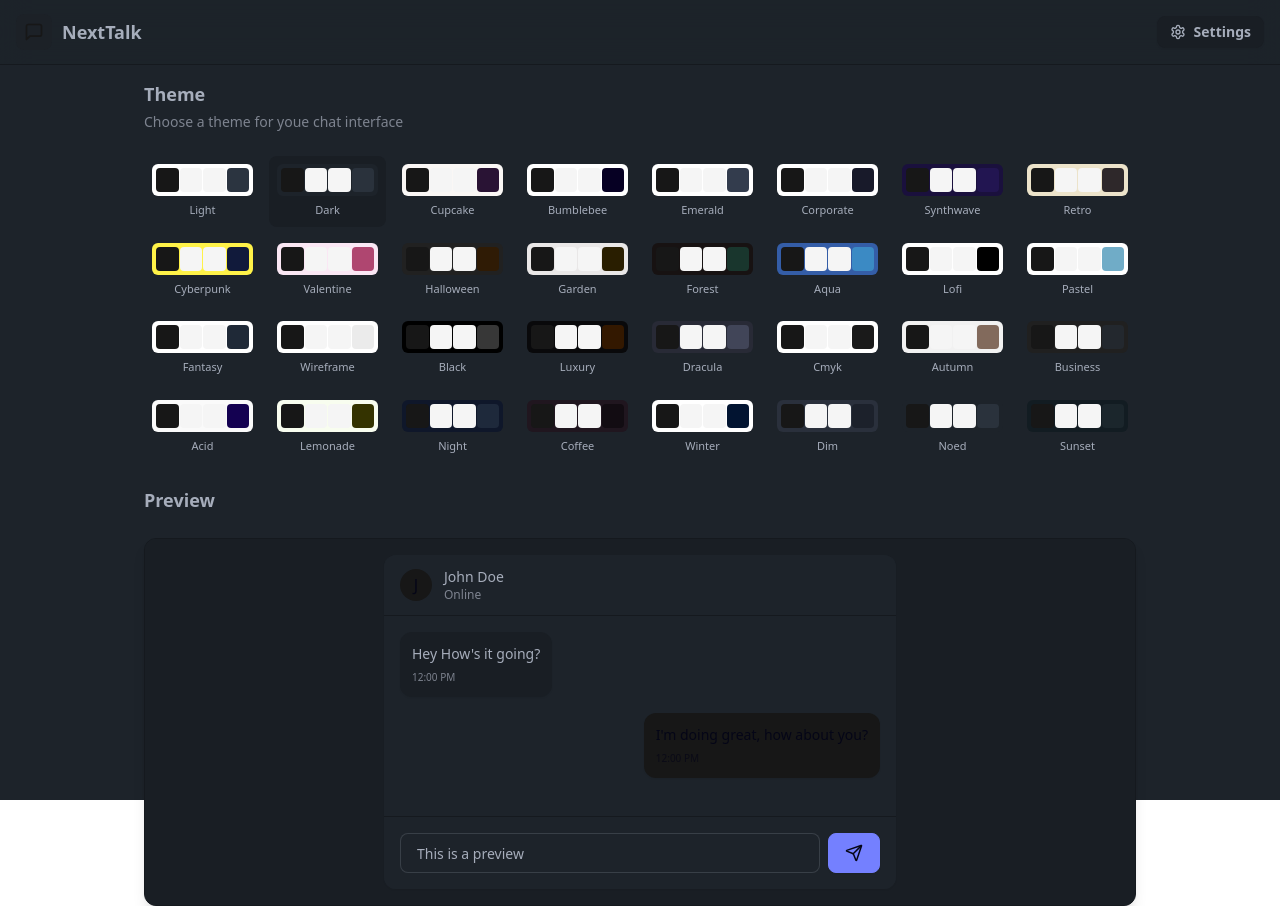
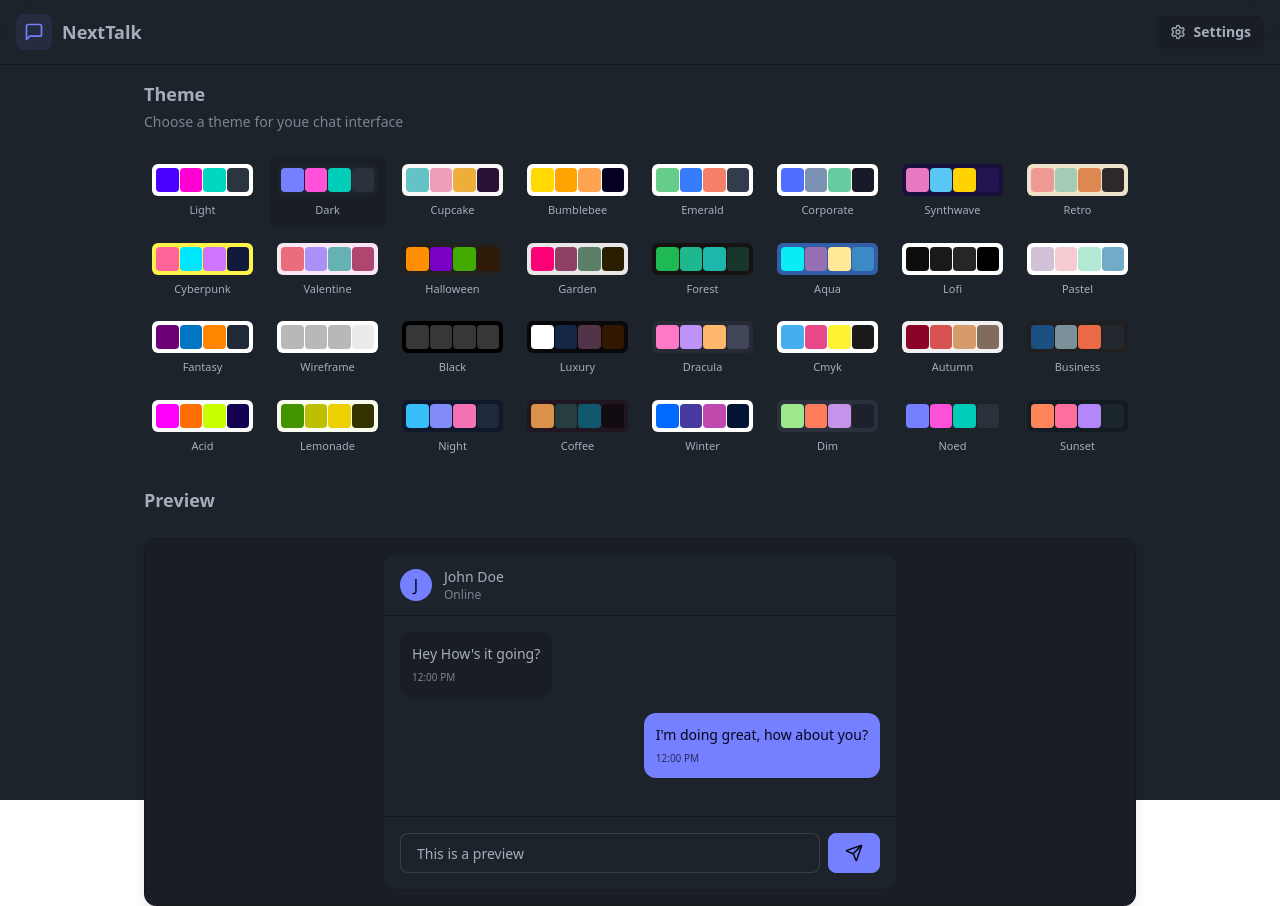
Before and after one commit to RanitJana/NextTalk, a React (Vite) app in the folder client/: page /settings in a window 1280 px wide. Built offline with nearby package versions, Linux system fonts and the light colour scheme.

Commit message:
fix overridden file

```diff
--- a/client/src/index.css
+++ b/client/src/index.css
@@ -1,68 +1,3 @@
 @tailwind base;
 @tailwind components;
 @tailwind utilities;
-
-@layer base {
-  :root {
-    --background: 0 0% 100%;
-    --foreground: 0 0% 3.9%;
-    --card: 0 0% 100%;
-    --card-foreground: 0 0% 3.9%;
-    --popover: 0 0% 100%;
-    --popover-foreground: 0 0% 3.9%;
-    --primary: 0 0% 9%;
-    --primary-foreground: 0 0% 98%;
-    --secondary: 0 0% 96.1%;
-    --secondary-foreground: 0 0% 9%;
-    --muted: 0 0% 96.1%;
-    --muted-foreground: 0 0% 45.1%;
-    --accent: 0 0% 96.1%;
-    --accent-foreground: 0 0% 9%;
-    --destructive: 0 84.2% 60.2%;
-    --destructive-foreground: 0 0% 98%;
-    --border: 0 0% 89.8%;
-    --input: 0 0% 89.8%;
-    --ring: 0 0% 3.9%;
-    --chart-1: 12 76% 61%;
-    --chart-2: 173 58% 39%;
-    --chart-3: 197 37% 24%;
-    --chart-4: 43 74% 66%;
-    --chart-5: 27 87% 67%;
-    --radius: 0.5rem
-  }
-  .dark {
-    --background: 0 0% 3.9%;
-    --foreground: 0 0% 98%;
-    --card: 0 0% 3.9%;
-    --card-foreground: 0 0% 98%;
-    --popover: 0 0% 3.9%;
-    --popover-foreground: 0 0% 98%;
-    --primary: 0 0% 98%;
-    --primary-foreground: 0 0% 9%;
-    --secondary: 0 0% 14.9%;
-    --secondary-foreground: 0 0% 98%;
-    --muted: 0 0% 14.9%;
-    --muted-foreground: 0 0% 63.9%;
-    --accent: 0 0% 14.9%;
-    --accent-foreground: 0 0% 98%;
-    --destructive: 0 62.8% 30.6%;
-    --destructive-foreground: 0 0% 98%;
-    --border: 0 0% 14.9%;
-    --input: 0 0% 14.9%;
-    --ring: 0 0% 83.1%;
-    --chart-1: 220 70% 50%;
-    --chart-2: 160 60% 45%;
-    --chart-3: 30 80% 55%;
-    --chart-4: 280 65% 60%;
-    --chart-5: 340 75% 55%
-  }
-}
-
-@layer base {
-  * {
-    @apply border-border;
-  }
-  body {
-    @apply bg-background text-foreground;
-  }
-}
--- a/client/tailwind.config.js
+++ b/client/tailwind.config.js
@@ -3,63 +3,15 @@ import daisyui from "daisyui";
 
 /** @type {import('tailwindcss').Config} */
 export default {
-    darkMode: ["class"],
 	content: [
 		"./index.html",
 		"./src/**/*.{js,ts,jsx,tsx}",
 	],
 	theme: {
 		extend: {
-  		borderRadius: {
-  			lg: 'var(--radius)',
-  			md: 'calc(var(--radius) - 2px)',
-  			sm: 'calc(var(--radius) - 4px)'
 		},
-  		colors: {
-  			background: 'hsl(var(--background))',
-  			foreground: 'hsl(var(--foreground))',
-  			card: {
-  				DEFAULT: 'hsl(var(--card))',
-  				foreground: 'hsl(var(--card-foreground))'
 	},
-  			popover: {
-  				DEFAULT: 'hsl(var(--popover))',
-  				foreground: 'hsl(var(--popover-foreground))'
-  			},
-  			primary: {
-  				DEFAULT: 'hsl(var(--primary))',
-  				foreground: 'hsl(var(--primary-foreground))'
-  			},
-  			secondary: {
-  				DEFAULT: 'hsl(var(--secondary))',
-  				foreground: 'hsl(var(--secondary-foreground))'
-  			},
-  			muted: {
-  				DEFAULT: 'hsl(var(--muted))',
-  				foreground: 'hsl(var(--muted-foreground))'
-  			},
-  			accent: {
-  				DEFAULT: 'hsl(var(--accent))',
-  				foreground: 'hsl(var(--accent-foreground))'
-  			},
-  			destructive: {
-  				DEFAULT: 'hsl(var(--destructive))',
-  				foreground: 'hsl(var(--destructive-foreground))'
-  			},
-  			border: 'hsl(var(--border))',
-  			input: 'hsl(var(--input))',
-  			ring: 'hsl(var(--ring))',
-  			chart: {
-  				'1': 'hsl(var(--chart-1))',
-  				'2': 'hsl(var(--chart-2))',
-  				'3': 'hsl(var(--chart-3))',
-  				'4': 'hsl(var(--chart-4))',
-  				'5': 'hsl(var(--chart-5))'
-  			}
-  		}
-  	}
-  },
-  plugins: [daisyui, require("tailwindcss-animate")],
+	plugins: [daisyui],
 	daisyui: {
 		themes: ["light", "dark", "cupcake", "bumblebee", "emerald", "corporate", "synthwave", "retro", "cyberpunk", "valentine", "halloween", "garden", "forest", "aqua", "lofi", "pastel", "fantasy", "wireframe", "black", "luxury", "dracula", "cmyk", "autumn", "business", "acid", "lemonade", "night", "coffee", "winter", "dim", "noed", "sunset"],
 	},
```
Lines whose indentation alone changed are shown as unchanged.
